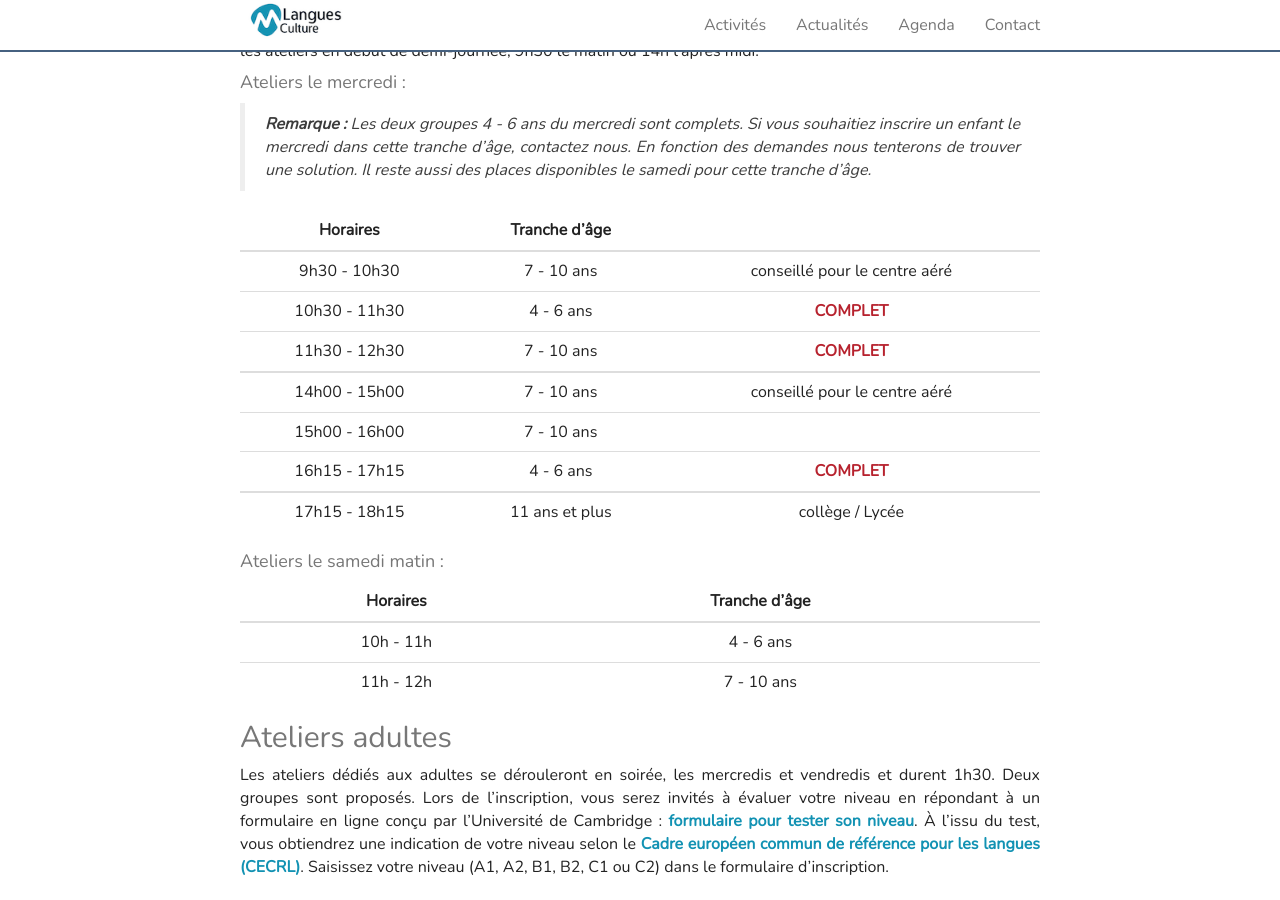
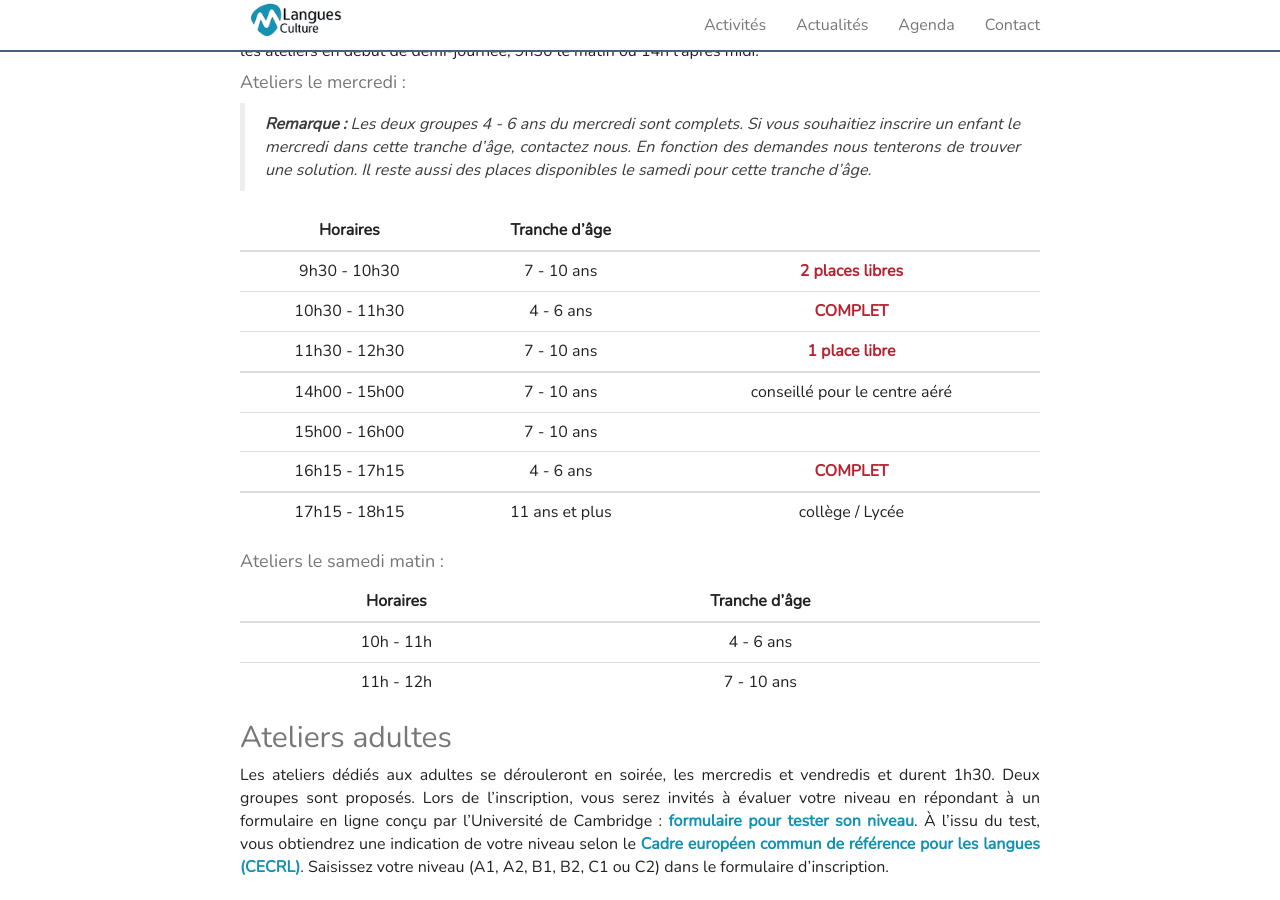
Before and after one commit to mlangues64/mlangues64.github.io, a Jekyll site: the page built from _posts/2019-08-26-inscription2019-2020.markdown, in a window 1280 px wide and 900 px high, scrolled down 988 px. Built offline with Jekyll 4.4.1, drawn with Linux system fonts in a browser that asks for light colours; nearby versions of some CDN libraries.

Commit message:
effectifs

```diff
--- a/_posts/2019-08-26-inscription2019-2020.markdown
+++ b/_posts/2019-08-26-inscription2019-2020.markdown
@@ -66,9 +66,9 @@ début de demi-journée, 9h30 le matin ou 14h l'après midi.
 
 | Horaires | Tranche d'âge |      |
 |:--------:|:-------------:|:----:|
-| 9h30 - 10h30 | 7 - 10 ans | conseillé pour le centre aéré |
+| 9h30 - 10h30 | 7 - 10 ans | <span style="color: #B7222E; font-weight:bold;">2 places libres</span> |
 | 10h30 - 11h30 | 4 - 6 ans | <span style="color: #B7222E; font-weight:bold;">COMPLET</span> |
-| 11h30 - 12h30 | 7 - 10 ans | <span style="color: #B7222E; font-weight:bold;">COMPLET</span> |
+| 11h30 - 12h30 | 7 - 10 ans | <span style="color: #B7222E; font-weight:bold;">1 place libre</span> |
 |:--------:|:-------------:|:----:|
 | 14h00 - 15h00 | 7 - 10 ans | conseillé pour le centre aéré |
 | 15h00 - 16h00 | 7 - 10 ans |   |
```
